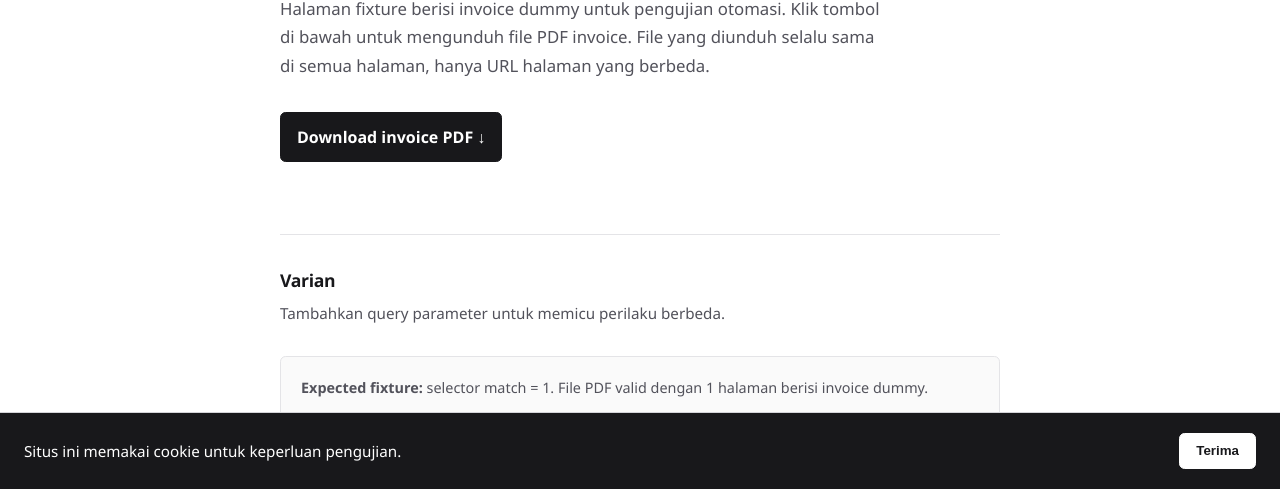
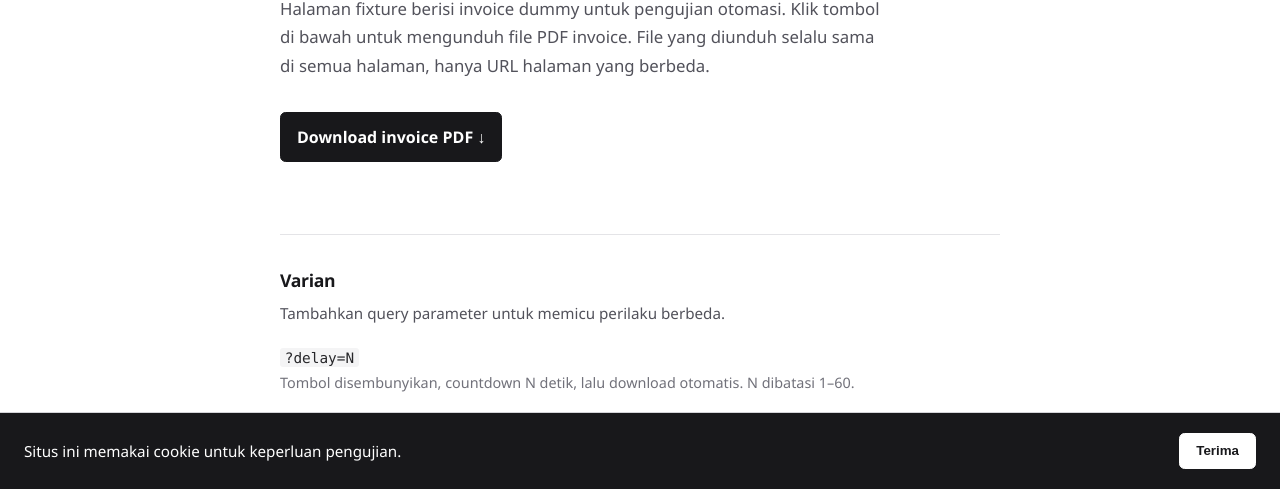
Before and after one commit to gideonladiyo/opsguide-dummy-test, a website: page dummy-inv/billing/index.html in a window 1280 px wide. Shown: the part 311-800 px from the top of the page. Drawn offline with Linux system fonts and the light colour scheme.

Commit message:
fix(dummy-inv): load script as module
script.js ends with an export block, so it is an ES module, but the five
pages loaded it with a bare <script defer> tag. Browsers read that as a
classic script, hit the unexpected token export, and discarded the whole
file. Every JS-driven variant was dead, not just the param docs panel:
the delay countdown, redirect, cookie banner, pin gate, selector v2, and
all file variants.

The node test did not catch this because package.json sets type module, so
node treated the file as ESM and accepted the export.

Switch the five tags to type=module, matching how error-once loads its
exporting script. Module implies defer, so the attribute is dropped.

Verified in headless chromium over http: 11 params render. Over file://
they do not, because module scripts are CORS-blocked there, which is the
same limitation error-once already has.

```diff
--- a/dummy-inv/billing/index.html
+++ b/dummy-inv/billing/index.html
@@ -6,7 +6,7 @@
   <meta name="description" content="Dummy invoice untuk pengujian ekstraksi dan download file PDF.">
   <title>Dummy Invoice</title>
   <link rel="stylesheet" href="../styles.css">
-  <script src="../script.js" defer></script>
+  <script type="module" src="../script.js"></script>
 </head>
 <body data-hub="../">
   <div id="cookie-banner" class="cookie-banner" role="dialog" aria-label="Pemberitahuan cookie" hidden>
```
Also changed, not shown: dummy-inv/download/index.html (+1 -1 lines), dummy-inv/index.html (+1 -1 lines), dummy-inv/invoice/index.html (+1 -1 lines), dummy-inv/receipt/index.html (+1 -1 lines).
